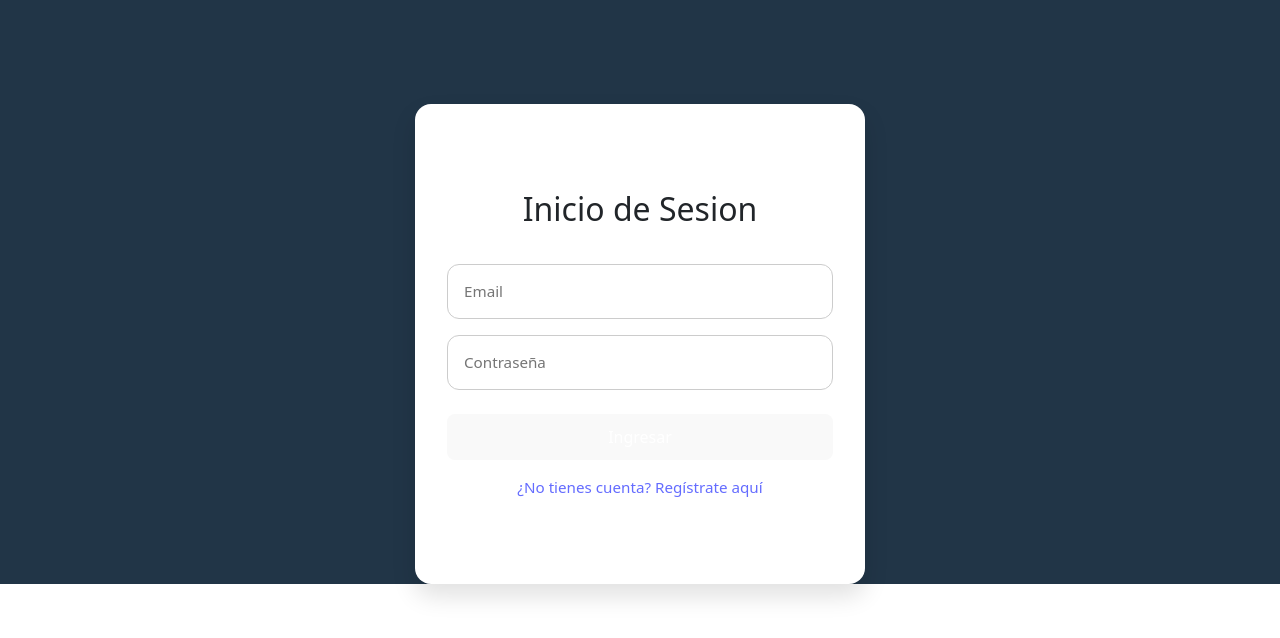
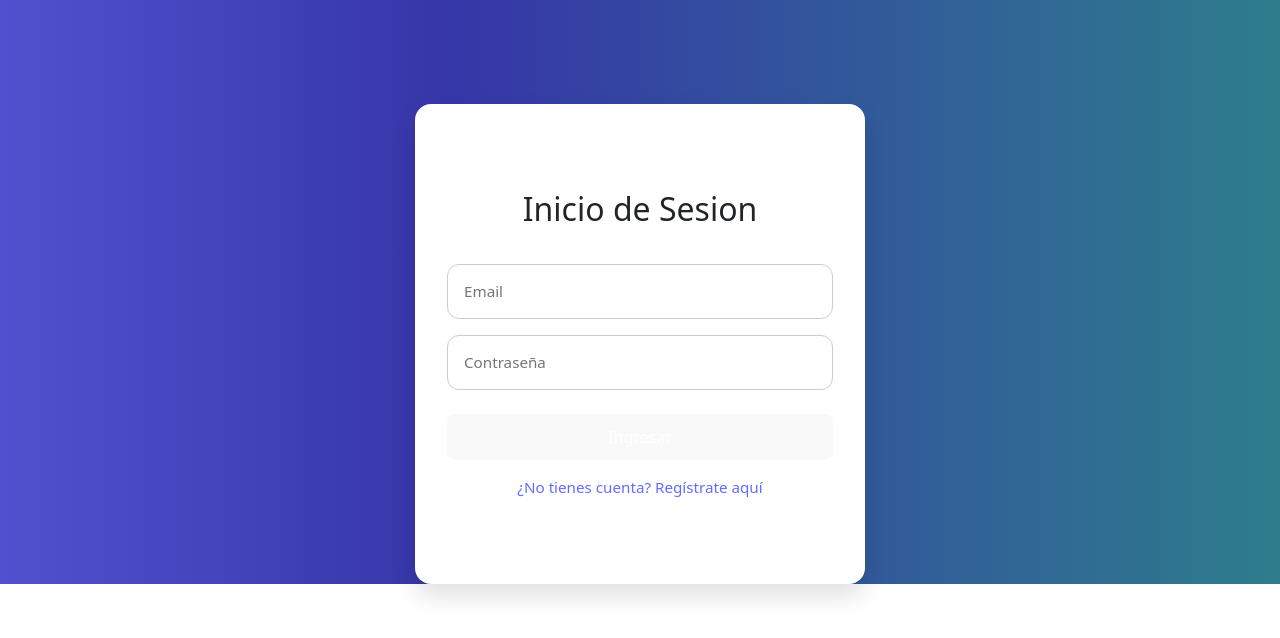
Before and after one commit to josefo0330/task-CRUD, a React (Vite) app in the folder frontend/react-app/: page / in a window 1280 px wide. Shown: the top 638 px of the page. Built offline with nearby package versions, Linux system fonts and the light colour scheme.

Commit message:
css update

```diff
--- a/frontend/react-app/src/index.css
+++ b/frontend/react-app/src/index.css
@@ -10,7 +10,8 @@
   -moz-osx-font-smoothing: grayscale;
 }
 body{
-  background-color: #213547;
+background: #5151cf;
+background: linear-gradient(90deg, rgba(81, 81, 207, 1) 0%, rgba(54, 54, 168, 1) 35%, rgba(46, 125, 140, 1) 100%);
 }
 table, th, td{
   border: 1px solid black;
```
